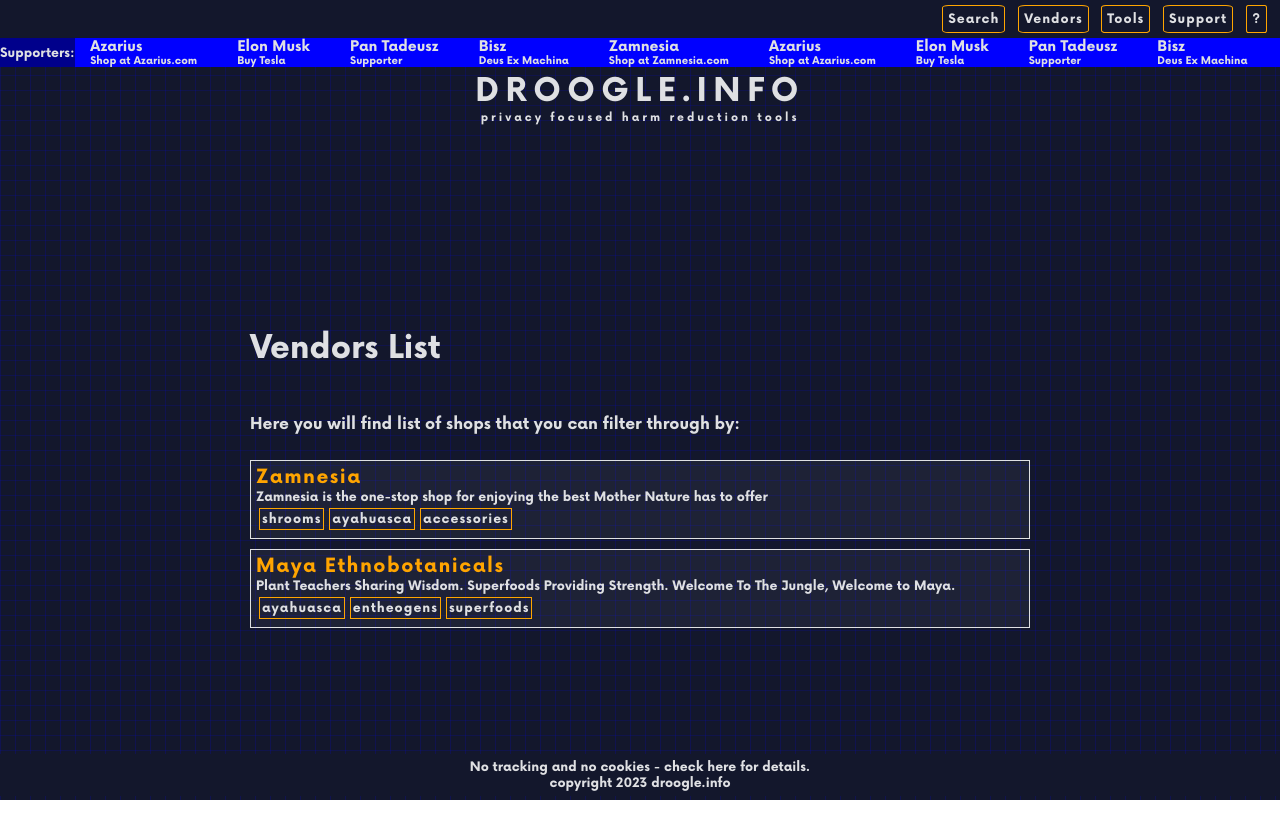
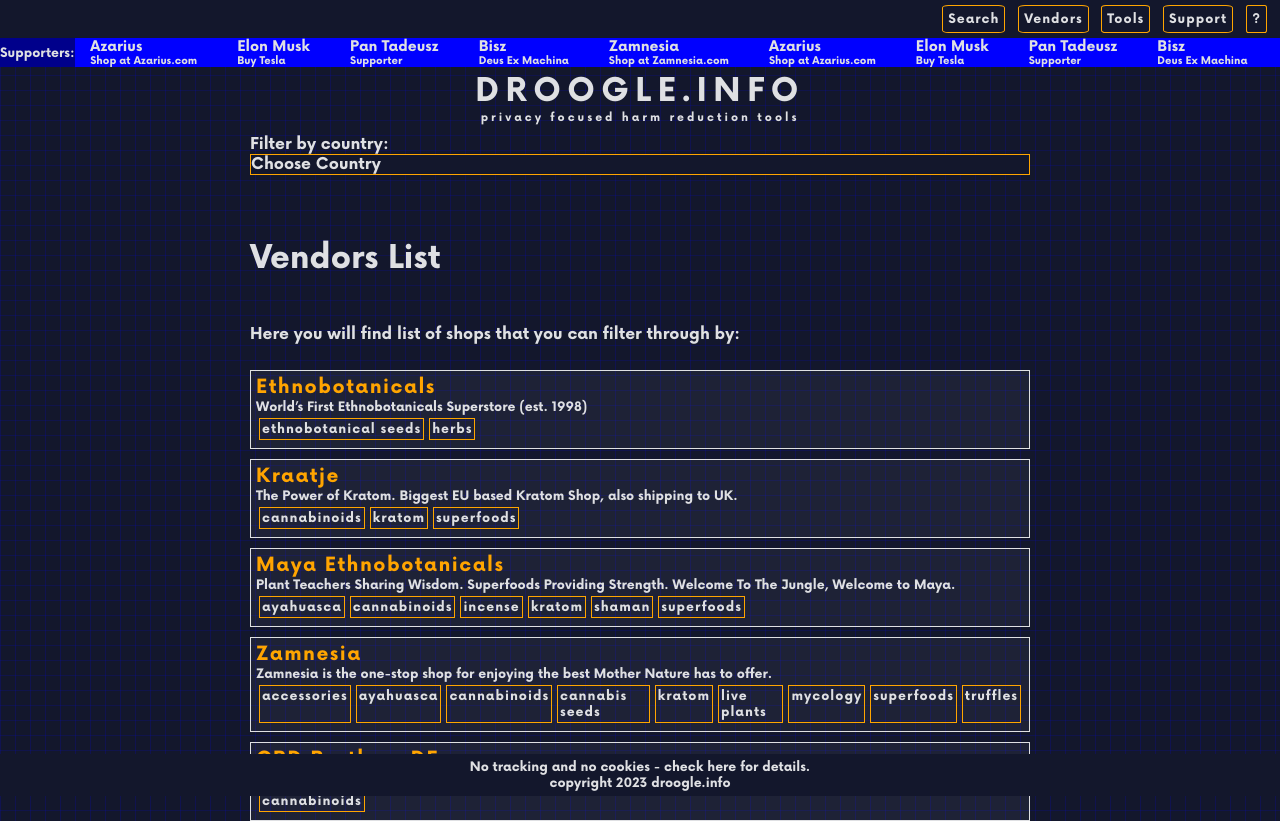
Before and after one commit to TomaszGoljat/droogle, a React (Create React App) app: page /vendors in a window 1280 px wide. Before the commit the page ends 800 px from the top, so only its background shows below. Built offline with nearby package versions, Linux system fonts and the light colour scheme.

Commit message:
modified:   package-lock.json 	modified:   package.json 	modified:   src/App.css 	modified:   src/data/vendors.json 	modified:   src/pages/Vendors.js

```diff
--- a/package.json
+++ b/package.json
@@ -8,6 +8,7 @@
     "@testing-library/user-event": "^13.5.0",
     "axios": "^1.5.0",
     "cheerio": "^1.0.0-rc.12",
+    "downshift": "^8.2.2",
     "react": "^18.2.0",
     "react-dom": "^18.2.0",
     "react-fast-marquee": "^1.6.0",
--- a/src/App.css
+++ b/src/App.css
@@ -252,6 +252,23 @@
   padding: 2px;
   border: 1px solid orange;
   letter-spacing: 1px;
+}
+
+.vendors--selectedCountry {
+  cursor: pointer;
+  padding: 0;
+  background-color: var(--bg-color);
+  border: 1px solid orange;
+}
+
+.vendors--countryList {
+  background-color: var(--cardbg-color);
+  list-style: none;
+  max-width: 300px;
+  max-height: 120px;
+  padding: 0;
+  overflow-y: scroll;
+  cursor: pointer;
 }
 
 
--- a/src/data/vendors.json
+++ b/src/data/vendors.json
@@ -1 +1,52 @@
-[{"name":"Zamnesia","url":"https://zamnesia.com","description":"Zamnesia is the one-stop shop for enjoying the best Mother Nature has to offer","country":"Netherlands","sponsor":0,"coupon":"","tags":"shrooms, ayahuasca, accessories"},{"name":"Maya Ethnobotanicals","url":"https://maya-ethnobotanicals.com","description":"Plant Teachers Sharing Wisdom. Superfoods Providing Strength. Welcome To The Jungle, Welcome to Maya.","country":"Netherlands","sponsor":0,"coupon":"","tags":"ayahuasca, entheogens, superfoods"}]
+[
+    {
+      "name": "Ethnobotanicals",
+      "url": "http://www.ethnobotanicals.com",
+      "description": "World’s First Ethnobotanicals Superstore (est. 1998)",
+      "country": "USA",
+      "sponsor": 0,
+      "coupon": 0,
+      "tags": "ethnobotanical seeds, herbs",
+      "Email": "info@ethnobotanicals.com"
+    },
+    {
+      "name": "Kraatje",
+      "url": "https://www.kraatje.eu/",
+      "description": "The Power of Kratom. Biggest EU based Kratom Shop, also shipping to UK.",
+      "country": "Netherlands",
+      "sponsor": 0,
+      "coupon": 0,
+      "tags": "cannabinoids, kratom, superfoods",
+      "Email": "info@kraatje.eu"
+    },
+    {
+      "name": "Maya Ethnobotanicals",
+      "url": "https://maya-ethnobotanicals.com/",
+      "description": "Plant Teachers Sharing Wisdom. Superfoods Providing Strength. Welcome To The Jungle, Welcome to Maya.",
+      "country": "Netherlands",
+      "sponsor": 0,
+      "coupon": 0,
+      "tags": "ayahuasca, cannabinoids, incense, kratom, shaman, superfoods",
+      "Email": "info@maya-ethnobotanicals.com"
+    },
+    {
+      "name": "Zamnesia",
+      "url": "https://zamnesia.com",
+      "description": "Zamnesia is the one-stop shop for enjoying the best Mother Nature has to offer.",
+      "country": "Netherlands",
+      "sponsor": 0,
+      "coupon": 0,
+      "tags": "accessories, ayahuasca, cannabinoids, cannabis seeds, kratom, live plants, mycology, superfoods, truffles",
+      "Email": "info@zamnesia.com"
+    },
+    {
+      "name": "CBD Brothers DE",
+      "url": "https://www.cbd-brothers.de/",
+      "description": "Cannabinoids crystals, distillates, pastes, e-liquids etc. Including HHC and HHC-P.",
+      "country": "Germany",
+      "sponsor": 0,
+      "coupon": 0,
+      "tags": "cannabinoids",
+      "Email": "info@cbd-brothers.de"
+    }
+  ]
--- a/src/pages/Vendors.js
+++ b/src/pages/Vendors.js
@@ -1,13 +1,20 @@
 import axios from "axios"
 import React from "react"
 import { useEffect } from "react"
+import { useSelect } from "downshift"
 
 
 
 export default function Vendors() {
 
     const [vendorArr, setVendorArr] = React.useState(require("../data/vendors.json"))
+    const [country, setCountry] = React.useState(null)
+    const [filteredArr, setFilteredArr] = React.useState(vendorArr)
 
+    function handleSelectedItemChange({selectedItem}) {
+        setCountry(selectedItem)
+        setFilteredArr(filterByCountry(selectedItem))
+      }
     const SupporterTag = (props) => {
         let tag = ""
         switch (props.level) {
@@ -31,6 +38,57 @@
         return tag
     }
 
+    /*  const countries = List of all of the countries
+    *   1. Create an array of country property from each object (map).
+    *   2. Filter through the array and get rid of duplicates (filter).
+    *   3. Profit!
+    */
+   const countries = vendorArr.map(v => v.country).filter((item, i, ar) => ar.indexOf(item) === i)
+   const items = countries;
+
+
+    function filterByCountry(country) {
+        console.log(`Inside filterByCountry country is: ${country}`)
+        return vendorArr.filter(vendor => vendor.country === country)
+    }
+
+   function DropdownSelect({selectedItem, handleSelectedItemChange}) {
+        const {
+          isOpen,
+          getToggleButtonProps,
+          getLabelProps,
+          getMenuProps,
+          highlightedIndex,
+          getItemProps,
+        } = useSelect({
+          items,
+          selectedItem,
+          onSelectedItemChange: handleSelectedItemChange,
+        })
+        return (
+          <div>
+            <label {...getLabelProps()}>Filter by country:</label>
+            <div className="vendors--selectedCountry" {...getToggleButtonProps()}>
+              {selectedItem ?? 'Choose Country'}
+            </div>
+            <ul {...getMenuProps()} className="vendors--countryList">
+              {isOpen &&
+                items.map((item, index) => (
+                  <li
+                    style={
+                      highlightedIndex === index ? {backgroundColor: 'blue'} : {}
+                    }
+                    key={`${item}${index}`}
+                    {...getItemProps({item, index})}
+                  >
+                    {item}
+                  </li>
+                ))}
+            </ul>
+          </div>
+        )
+      }
+
    const SingleVendor = (props) => {
     return (
     <div className="singleVendor--div">
@@ -42,10 +100,10 @@
         </div>
         <div className="singleVendor--descBox">{props.desc}</div>
         <div className="singleVendor--tagBox">
-            {props.tags.map(tag => <div className="singleVendor--tag">{tag}</div>)}
+            {props.tags.map((tag, index) => <div className="singleVendor--tag" key={`${tag}${index}`}>{tag}</div>)}
         </div>
         <div className="singleVendor--couponBox">
-            {props.coupon === "" ? "" : <span>{props.coupon}</span>}
+            {props.coupon === 0 ? "" : <span>{props.coupon}</span>}
         </div>
     </div>
     )
@@ -54,16 +112,22 @@
 
     return (
         <div className="vendors--div">
+            <div className="vendors--filters">
+            <DropdownSelect selectedItem={country} handleSelectedItemChange={handleSelectedItemChange} />
+
+            </div>
             <h1>Vendors List</h1>
-            {console.log(vendorArr[0].name)}
+    {console.log(country)}
             <p>Here you will find list of shops that you can filter through by:</p>
-            {vendorArr.map(v => {return (
-            <SingleVendor name={v.name}
+            {filteredArr.map((v, index) => {return (
+            <SingleVendor
+            name={v.name}
             sponsor={v.sponsor}
             desc = {v.description}
             country = {v.country}
             tags = {v.tags.split(", ")}
             coupon = {v.coupon}
+            key = {`${v.name}${index}`}
             />)})}
         </div>
     )
```
Also changed, not shown: 1 other file (tests, documents, lock files or other folders).
